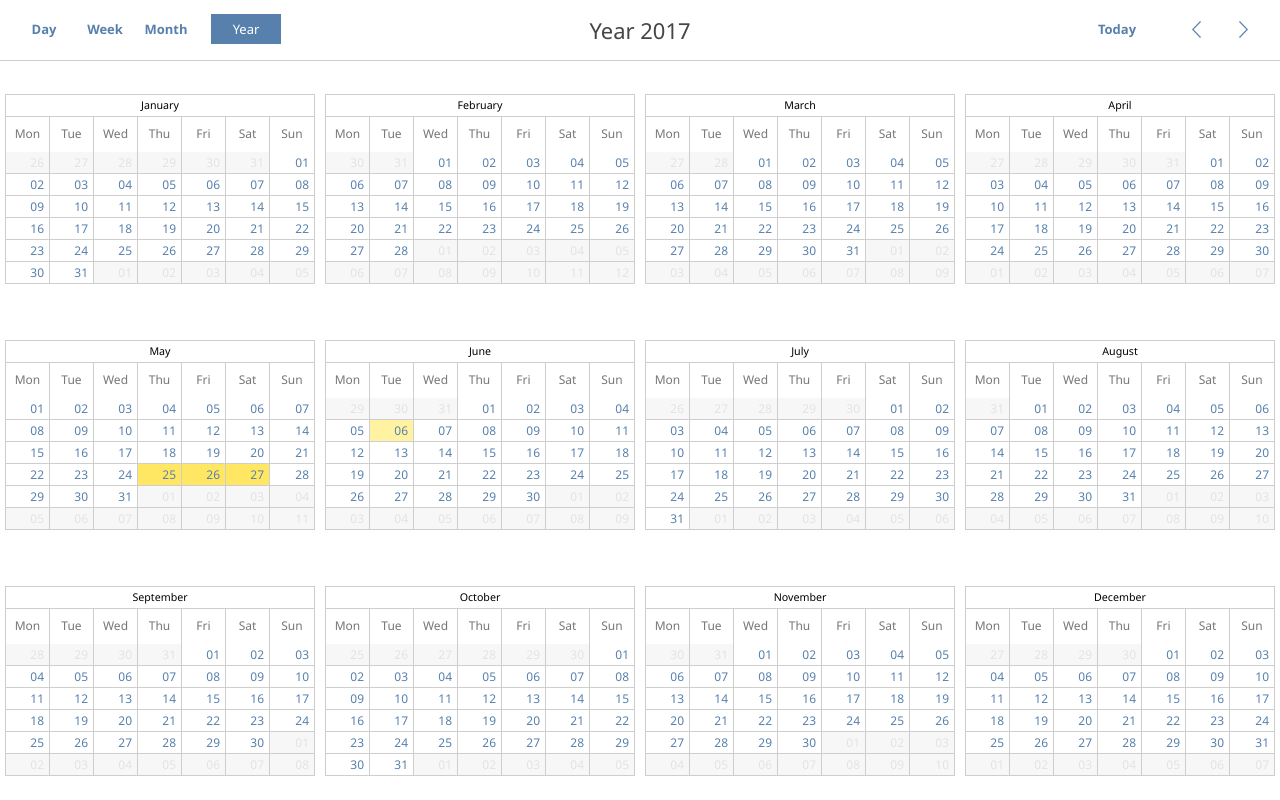
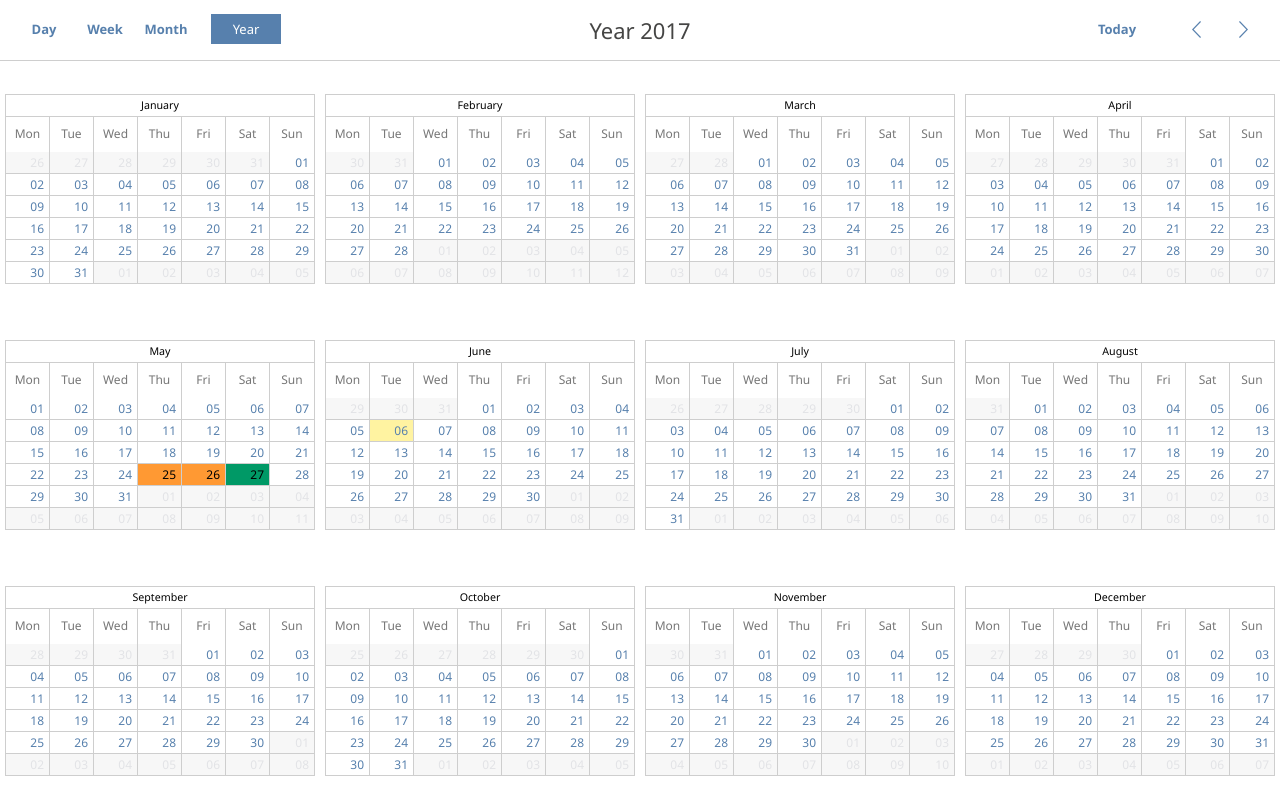
Before and after one commit to buddythumbs/Calendar, a plain HTML site: page index.html in a window 1280 px wide. Drawn offline with Linux system fonts and the light colour scheme.

Commit message:
Adding in styling for events in year view

```diff
--- a/src/css/main.css
+++ b/src/css/main.css
@@ -31,3 +31,12 @@ html, body{
 .dhx_cal_event_clear.vacation_event{
     color: black !important;
 }
+/*event with fixed time, in month view*/
+.dhx_month_head.dhx_year_event.shift_event{
+    background-color: #009966 !important;
+    color: black !important;
+}
+.dhx_month_head.dhx_year_event.vacation_event{
+    background-color: #FF9933 !important;
+    color: black !important;
+}
```
